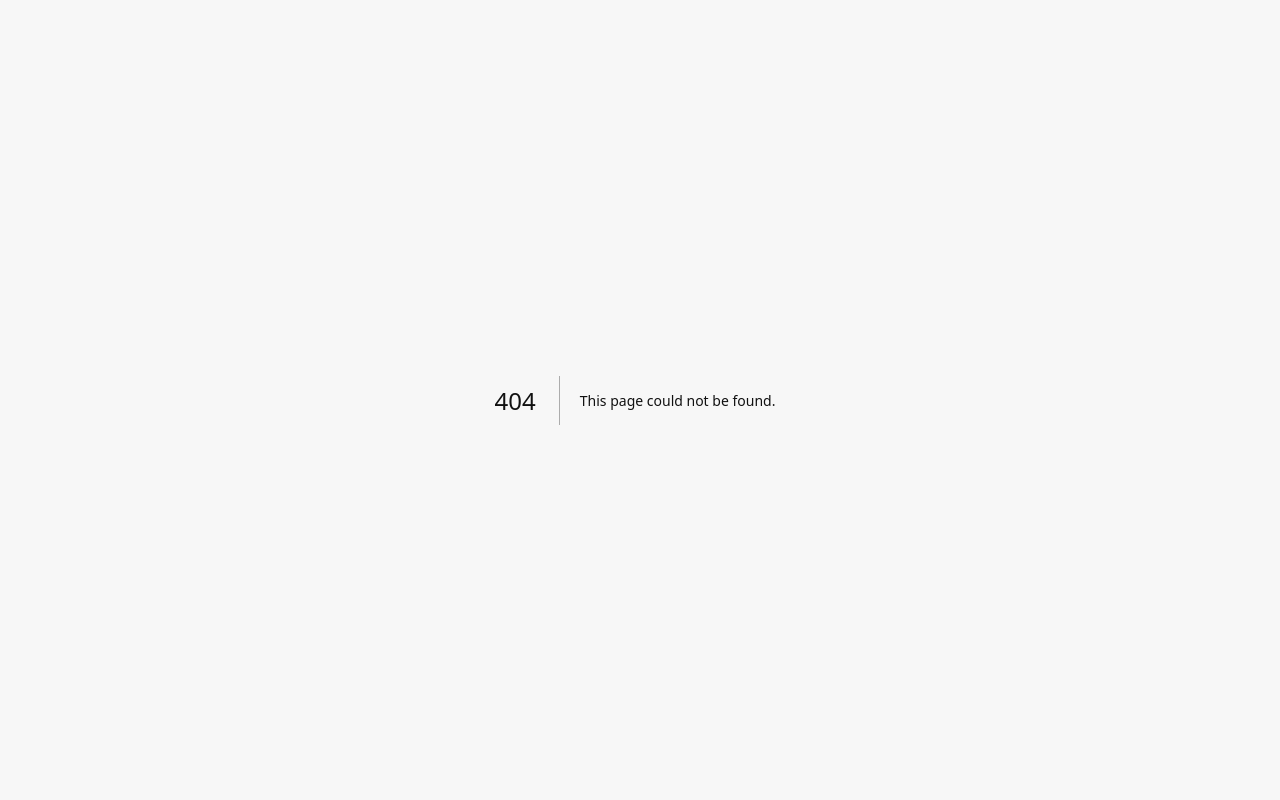
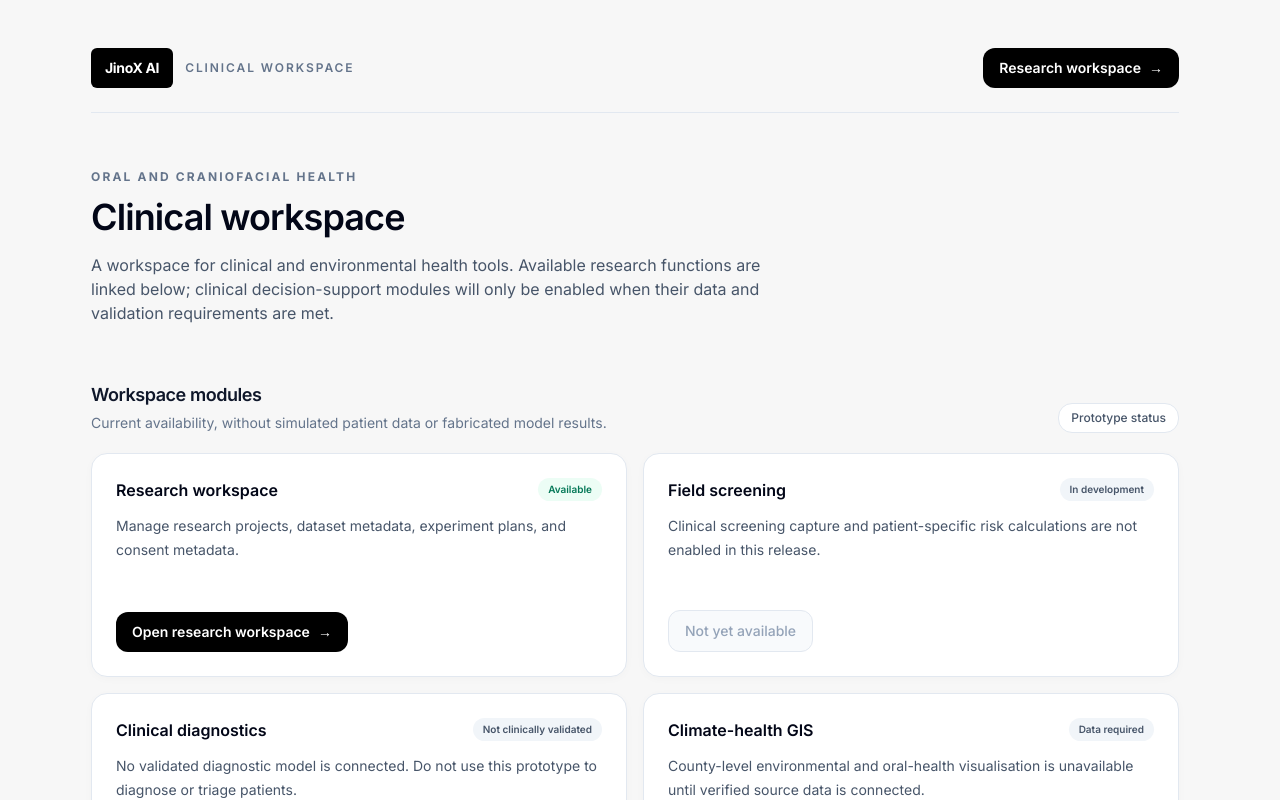
Before and after one commit to eltonarunga/jinox-v1.0, a Next.js app: page /clinical in a window 1280 px wide. Before the commit this address had no page. Shown: the top 800 px of the page. Built offline with nearby package versions, Linux system fonts and the light colour scheme.

Commit message:
Fix clinical workspace navigation
Add a dedicated clinical workspace route and correct the research sidebar link.

```diff
--- /dev/null
+++ b/app/clinical/page.tsx
@@ -0,0 +1,98 @@
+import Link from "next/link";
+
+const modules = [
+  {
+    title: "Research workspace",
+    description: "Manage research projects, dataset metadata, experiment plans, and consent metadata.",
+    href: "/research",
+    action: "Open research workspace",
+    available: true,
+    tag: "Available",
+  },
+  {
+    title: "Field screening",
+    description: "Clinical screening capture and patient-specific risk calculations are not enabled in this release.",
+    href: null,
+    action: "Not yet available",
+    available: false,
+    tag: "In development",
+  },
+  {
+    title: "Clinical diagnostics",
+    description: "No validated diagnostic model is connected. Do not use this prototype to diagnose or triage patients.",
+    href: null,
+    action: "Not yet available",
+    available: false,
+    tag: "Not clinically validated",
+  },
+  {
+    title: "Climate-health GIS",
+    description: "County-level environmental and oral-health visualisation is unavailable until verified source data is connected.",
+    href: null,
+    action: "Awaiting verified data",
+    available: false,
+    tag: "Data required",
+  },
+];
+
+export default function ClinicalWorkspacePage() {
+  return (
+    <main className="min-h-screen bg-[#f7f7f7] text-slate-900">
+      <div className="mx-auto max-w-6xl px-5 py-8 sm:px-8 sm:py-12">
+        <header className="flex flex-wrap items-center justify-between gap-4 border-b border-slate-200 pb-6">
+          <Link href="/clinical" aria-label="JinoX AI clinical workspace" className="inline-flex items-center gap-3 rounded-xl focus-visible:outline-none focus-visible:ring-2 focus-visible:ring-black">
+            <span className="rounded-md bg-black px-3.5 py-2.5 text-sm font-bold tracking-tight text-white">JinoX AI</span>
+            <span className="text-xs font-semibold uppercase tracking-[.16em] text-slate-500">Clinical workspace</span>
+          </Link>
+          <Link href="/research" className="inline-flex min-h-10 items-center gap-2 rounded-xl bg-black px-4 py-2.5 text-sm font-semibold text-white transition hover:bg-slate-800 focus-visible:outline-none focus-visible:ring-2 focus-visible:ring-black focus-visible:ring-offset-2">
+            Research workspace <span aria-hidden="true">→</span>
+          </Link>
+        </header>
+
+        <section className="py-10 sm:py-14">
+          <p className="text-xs font-bold uppercase tracking-[.18em] text-slate-500">Oral and craniofacial health</p>
+          <h1 className="mt-3 max-w-3xl text-3xl font-semibold tracking-tight text-slate-950 sm:text-4xl">Clinical workspace</h1>
+          <p className="mt-4 max-w-2xl text-sm leading-6 text-slate-600 sm:text-base">
+            A workspace for clinical and environmental health tools. Available research functions are linked below; clinical decision-support modules will only be enabled when their data and validation requirements are met.
+          </p>
+        </section>
+
+        <section aria-labelledby="modules-heading">
+          <div className="flex flex-wrap items-end justify-between gap-3">
+            <div>
+              <h2 id="modules-heading" className="text-lg font-semibold tracking-tight">Workspace modules</h2>
+              <p className="mt-1 text-sm text-slate-500">Current availability, without simulated patient data or fabricated model results.</p>
+            </div>
+            <span className="rounded-full border border-slate-200 bg-white px-3 py-1.5 text-xs font-medium text-slate-600">Prototype status</span>
+          </div>
+
+          <div className="mt-5 grid gap-4 sm:grid-cols-2">
+            {modules.map((module) => (
+              <article key={module.title} className="flex min-h-56 flex-col rounded-2xl border border-slate-200 bg-white p-5 shadow-[0_2px_10px_rgba(15,23,42,0.025)] sm:p-6">
+                <div className="flex items-start justify-between gap-3">
+                  <h3 className="text-base font-semibold text-slate-950">{module.title}</h3>
+                  <span className={`shrink-0 rounded-full px-2.5 py-1 text-[10px] font-semibold ${module.available ? "bg-emerald-50 text-emerald-700" : "bg-slate-100 text-slate-600"}`}>{module.tag}</span>
+                </div>
+                <p className="mt-3 flex-1 text-sm leading-6 text-slate-600">{module.description}</p>
+                {module.available && module.href ? (
+                  <Link href={module.href} className="mt-5 inline-flex min-h-10 w-fit items-center gap-2 rounded-xl bg-black px-4 py-2.5 text-sm font-semibold text-white transition hover:bg-slate-800 focus-visible:outline-none focus-visible:ring-2 focus-visible:ring-black focus-visible:ring-offset-2">{module.action} <span aria-hidden="true">→</span></Link>
+                ) : (
+                  <span aria-disabled="true" className="mt-5 inline-flex min-h-10 w-fit cursor-not-allowed items-center rounded-xl border border-slate-200 bg-slate-50 px-4 py-2.5 text-sm font-medium text-slate-400">{module.action}</span>
+                )}
+              </article>
+            ))}
+          </div>
+        </section>
+
+        <aside className="mt-8 rounded-2xl border border-amber-200 bg-amber-50 p-5 sm:p-6" aria-label="Clinical safety notice">
+          <h2 className="text-sm font-semibold text-amber-950">Clinical safety notice</h2>
+          <p className="mt-2 text-sm leading-6 text-amber-900">
+            This prototype is not a medical device and does not provide validated diagnosis, treatment recommendations, or patient triage. Do not enter identifiable patient information. Use established clinical protocols and professional judgement for patient care.
+          </p>
+        </aside>
+
+        <footer className="mt-8 border-t border-slate-200 pt-5 text-xs text-slate-400">JinoX AI · Clinical workspace · Prototype</footer>
+      </div>
+    </main>
+  );
+}
--- a/app/research/page.tsx
+++ b/app/research/page.tsx
@@ -147,7 +147,7 @@ export default function ResearchWorkspacePage() {
     <div className="mx-auto flex min-h-screen max-w-[1600px]">
       <aside className="sticky top-0 hidden h-screen w-[248px] shrink-0 flex-col border-r border-slate-200/80 bg-white px-4 py-6 lg:flex">
         <Brand />
-        <Link href="/" className="mt-6 flex items-center gap-3 rounded-xl border border-slate-200 bg-slate-50/70 p-3 text-left transition hover:border-slate-300 hover:bg-slate-100 focus-visible:outline-none focus-visible:ring-2 focus-visible:ring-black"><span className="grid h-9 w-9 place-items-center rounded-lg bg-white text-slate-900 shadow-sm"><Glyph name="grid" size={17} /></span><span className="min-w-0 flex-1"><span className="block text-xs font-semibold text-slate-800">Clinical workspace</span><span className="mt-0.5 block text-[11px] text-slate-500">Screening, diagnostics & GIS</span></span><Glyph name="arrow" size={15} /></Link>
+        <Link href="/clinical" className="mt-6 flex items-center gap-3 rounded-xl border border-slate-200 bg-slate-50/70 p-3 text-left transition hover:border-slate-300 hover:bg-slate-100 focus-visible:outline-none focus-visible:ring-2 focus-visible:ring-black"><span className="grid h-9 w-9 place-items-center rounded-lg bg-white text-slate-900 shadow-sm"><Glyph name="grid" size={17} /></span><span className="min-w-0 flex-1"><span className="block text-xs font-semibold text-slate-800">Clinical workspace</span><span className="mt-0.5 block text-[11px] text-slate-500">Screening, diagnostics & GIS</span></span><Glyph name="arrow" size={15} /></Link>
         <div className="mb-3 mt-10 px-3 text-[10px] font-bold uppercase tracking-[.18em] text-slate-400">Workspace</div>
         <nav className="space-y-1" aria-label="Research sections">{nav.map((item) => <button key={item.id} onClick={() => setTab(item.id)} className={`group flex w-full items-center gap-3 rounded-xl px-3 py-3 text-left transition ${tab === item.id ? "bg-slate-100 text-slate-950" : "text-slate-500 hover:bg-slate-50 hover:text-slate-900"}`}><span className={`grid h-9 w-9 place-items-center rounded-lg ${tab === item.id ? "bg-white text-slate-900 shadow-sm" : "bg-transparent text-slate-400 group-hover:text-slate-700"}`}><Glyph name={item.icon} /></span><span className="min-w-0 flex-1"><span className="block text-sm font-semibold">{item.title}</span><span className={`mt-0.5 block text-[11px] ${tab === item.id ? "text-slate-500" : "text-slate-400"}`}>{item.description}</span></span>{tab === item.id && <span className="h-1.5 w-1.5 rounded-full bg-black" />}</button>)}</nav>
         <div className="mt-auto"><div className="rounded-2xl border border-slate-200 bg-slate-50 p-3.5"><div className="flex items-center gap-2 text-xs font-semibold text-slate-700"><span className="grid h-7 w-7 place-items-center rounded-lg bg-white text-slate-900 shadow-sm"><Glyph name="shield" size={15} /></span>Private by design</div><p className="mt-2 text-[11px] leading-5 text-slate-500">Project access is enforced by database-level row security.</p></div><div className="mt-4 flex items-center gap-3 px-2"><div className="grid h-9 w-9 shrink-0 place-items-center rounded-full bg-black text-xs font-bold text-white">{(session.user.email?.[0] ?? "R").toUpperCase()}</div><div className="min-w-0 flex-1"><p className="truncate text-xs font-semibold text-slate-800">{session.user.email}</p><p className="mt-0.5 text-[11px] text-slate-400">Research account</p></div><button onClick={signOut} aria-label="Sign out" title="Sign out" className="rounded-lg p-2 text-slate-400 transition hover:bg-slate-100 hover:text-slate-800"><Glyph name="logout" size={16} /></button></div></div>
```
